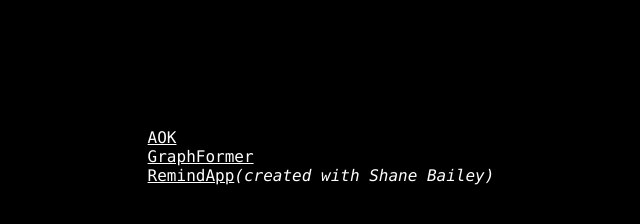
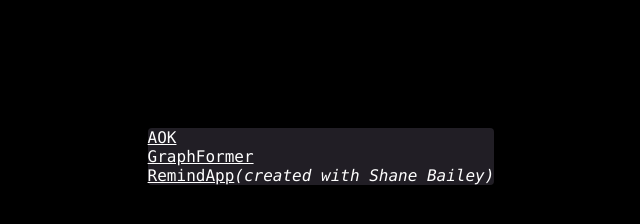
Before and after one commit to duke-soft/duke-soft.github.io, a plain HTML site: page index.html in a window 1280 px wide. Shown: the whole page, without its empty margins (319-959 px from the left). Drawn offline with Linux system fonts and the light colour scheme.

Commit message:
Update style.css

```diff
--- a/style.css
+++ b/style.css
@@ -14,3 +14,9 @@ body {
   justify-content: center;
   margin-top: 10%;
 }
+
+#main-content {
+  background-color: #211E25;
+  border-radius: 4px;
+  border-color: #211E25;
+}
```
